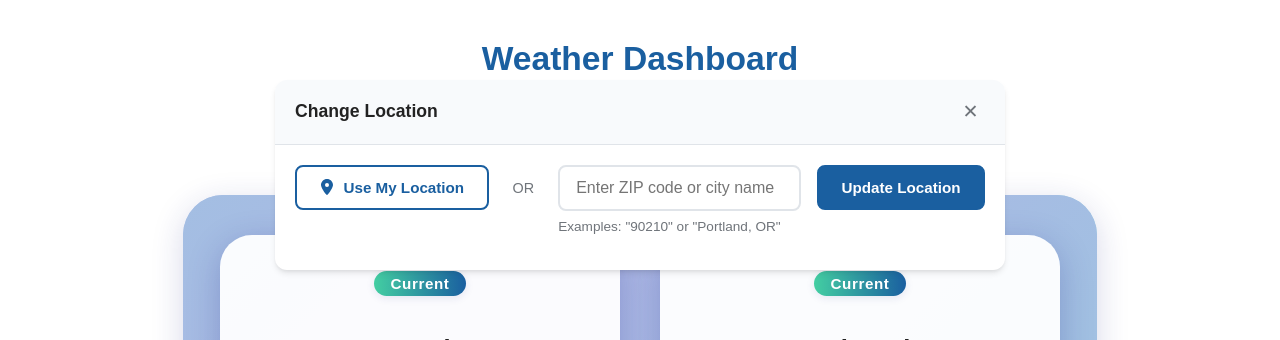
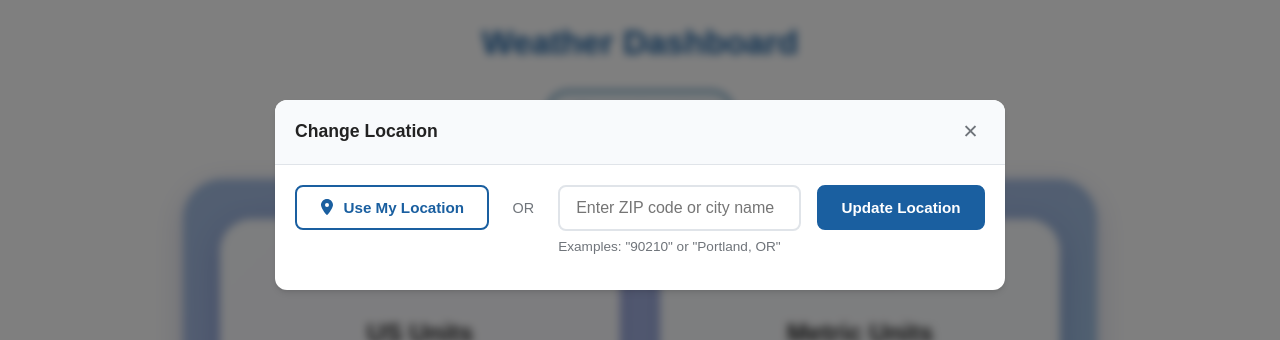
Before and after one commit to TwisterMc/weather-next, a Next.js app: page / in a window 1280 px wide. Both pictures are taken after a click on the button "Change Location". Shown: the top 340 px of the page. Built offline with nearby package versions, Linux system fonts and the light colour scheme; no server answers.

Commit message:
feat: enhance Header component with location switcher overlay and improved styling

```diff
--- a/src/components/Header/Header.module.css
+++ b/src/components/Header/Header.module.css
@@ -2,7 +2,10 @@
     display: flex;
     flex-direction: column;
     align-items: center;
-    margin: 2rem;
+    margin-bottom: 2rem;
+    width: 100%;
+    position: relative;
+    z-index: 100;
 }
 
 .titleRow {
@@ -10,12 +13,13 @@
     flex-direction: column;
     align-items: center;
     gap: 1rem;
-    width: 100%;
     margin-bottom: 1rem;
+    margin-top: 1rem;
 }
 
 @media (min-width: 768px) {
     .titleRow {
+        flex-direction: column;
         justify-content: center;
         gap: 2rem;
     }
@@ -62,8 +66,55 @@
     box-shadow: 0 0 0 3px var(--btn-focus-shadow);
 }
 
+.locationSwitcherWrapper {
+    position: fixed;
+    top: 0;
+    left: 0;
+    right: 0;
+    bottom: 0;
+    display: flex;
+    justify-content: center;
+    align-items: flex-start;
+    padding-top: 100px;
+    z-index: 1000;
+}
+
+.overlay {
+    position: fixed;
+    top: 0;
+    left: 0;
+    right: 0;
+    bottom: 0;
+    background: rgba(0, 0, 0, 0.5);
+    backdrop-filter: blur(4px);
+    animation: fadeIn 0.2s ease-out;
+}
+
 .locationSwitcher {
-    position: absolute;
-    top: 80px;
-    z-index: 10;
+    margin: 0 auto;
+    position: relative;
+    z-index: 1;
+    animation: slideIn 0.3s ease-out;
 }
+
+@keyframes fadeIn {
+    from {
+        opacity: 0;
+    }
+
+    to {
+        opacity: 1;
+    }
+}
+
+@keyframes slideIn {
+    from {
+        transform: translateY(-20px);
+        opacity: 0;
+    }
+
+    to {
+        transform: translateY(0);
+        opacity: 1;
+    }
+}
--- a/src/components/Header/Header.tsx
+++ b/src/components/Header/Header.tsx
@@ -21,7 +21,19 @@ export default function Header() {
         document.title = title;
     }, [title]);
 
+    // Close modal when escape key is pressed
+    useEffect(() => {
+        const handleEscape = (e: KeyboardEvent) => {
+            if (e.key === 'Escape' && showLocationForm) {
+                setShowLocationForm(false);
+            }
+        };
+        window.addEventListener('keydown', handleEscape);
+        return () => window.removeEventListener('keydown', handleEscape);
+    }, [showLocationForm, setShowLocationForm]);
+
     return (
+        <>
             <header className={styles.header}>
                 <div className={styles.titleRow}>
                     <h1 className={styles.title}>{title}</h1>
@@ -32,17 +44,25 @@ export default function Header() {
                         aria-expanded={showLocationForm}
                         aria-controls="location-switcher-form"
                     >
-                    {showLocationForm ? 'Hide Location' : 'Change Location'}
+                        {'Change Location'}
                     </button>
                 </div>
                 {showLocationForm && (
+                    <div className={styles.locationSwitcherWrapper}>
+                        <div
+                            className={styles.overlay}
+                            onClick={() => setShowLocationForm(false)}
+                            role="presentation"
+                        />
                         <div className={styles.locationSwitcher}>
                             <LocationSwitcher
                                 show={true}
                                 onClose={() => setShowLocationForm(false)}
                             />
                         </div>
+                    </div>
                 )}
             </header>
+        </>
     );
 }
```
Lines whose indentation alone changed are shown as unchanged.
